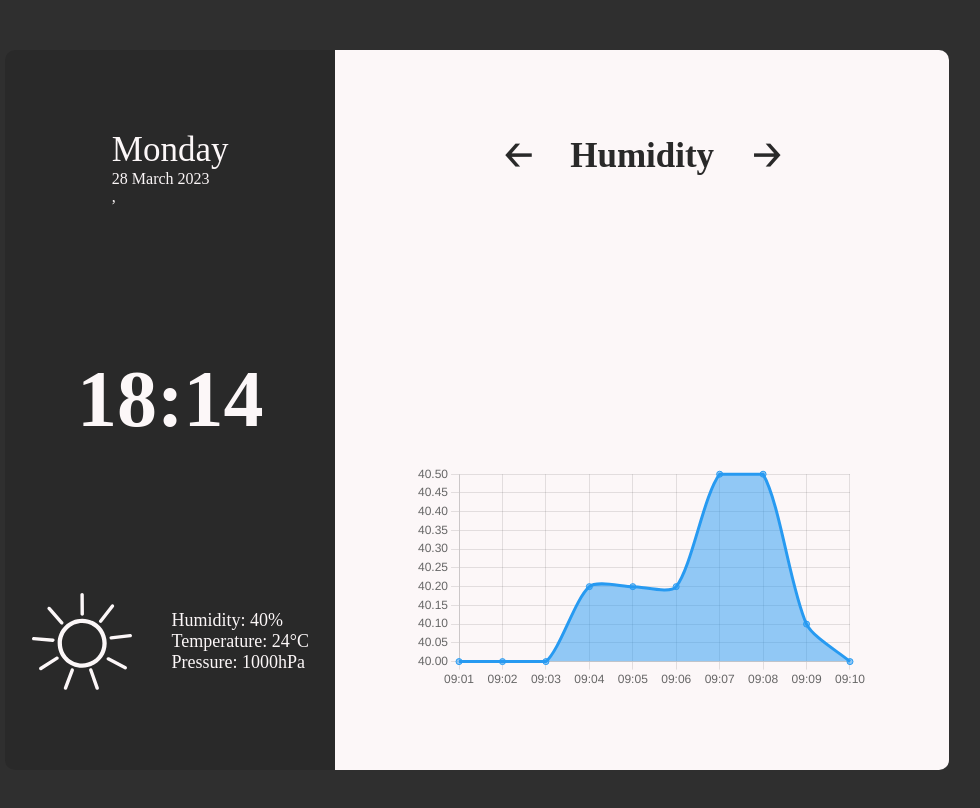
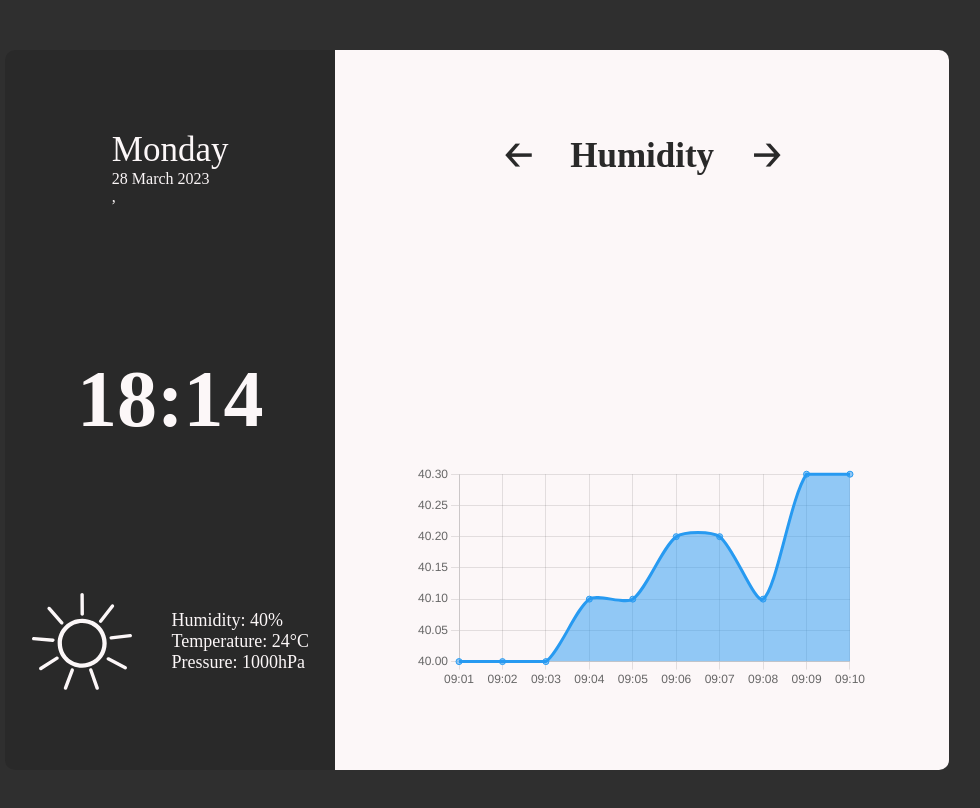
Before and after one commit to kardahim/weather_esp_frontend, a React (Create React App) app: page / in a window 1280 px wide. Shown: the top 808 px of the page, without its empty margins (163-1143 px from the left). Built offline with nearby package versions, Linux system fonts and the light colour scheme; no server answers.

Commit message:
add test datasets

```diff
--- a/src/components/Card.tsx
+++ b/src/components/Card.tsx
@@ -19,6 +19,11 @@ function Card() {
     const [geo, setGeo] = useState<any>({})
     const [date, setDate] = useState<Dayjs>(dayjs())
     const datasetNames: string[] = ['Humidity', 'Temperature', 'Pressure']
+    const [datasets, setDatasets] = useState([
+        [40, 40, 40, 40.1, 40.1, 40.2, 40.2, 40.1, 40.3, 40.3],
+        [24, 24, 24, 24, 24, 24, 24, 24.4, 24.4, 24.3],
+        [1000, 1000, 1000, 1000, 1000, 1000, 1000, 1000, 1000, 1000]
+    ])
     const [currentDataset, setCurrentDataset] = useState<number>(0)
 
     // set cords and address
@@ -94,7 +99,7 @@ function Card() {
             {
                 fill: true,
                 label: datasetNames[currentDataset],
-                data: [40, 40, 40, 40.2, 40.2, 40.2, 40.5, 40.5, 40.1, 40],
+                data: datasets[currentDataset],
                 borderColor: '#279AF1',
                 backgroundColor: 'rgba(39, 154, 241, 0.5)',
                 tension: 0.25
```
